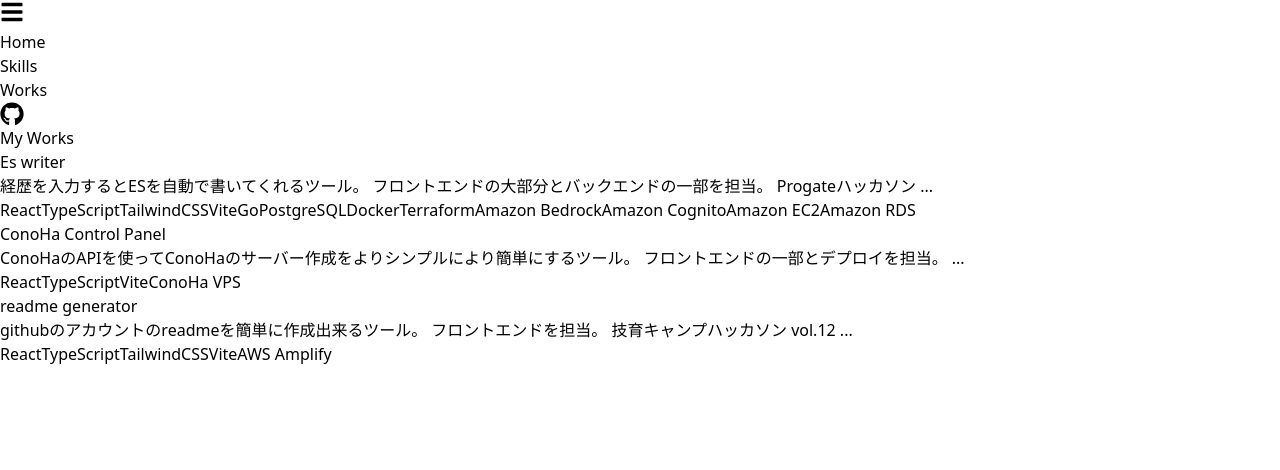
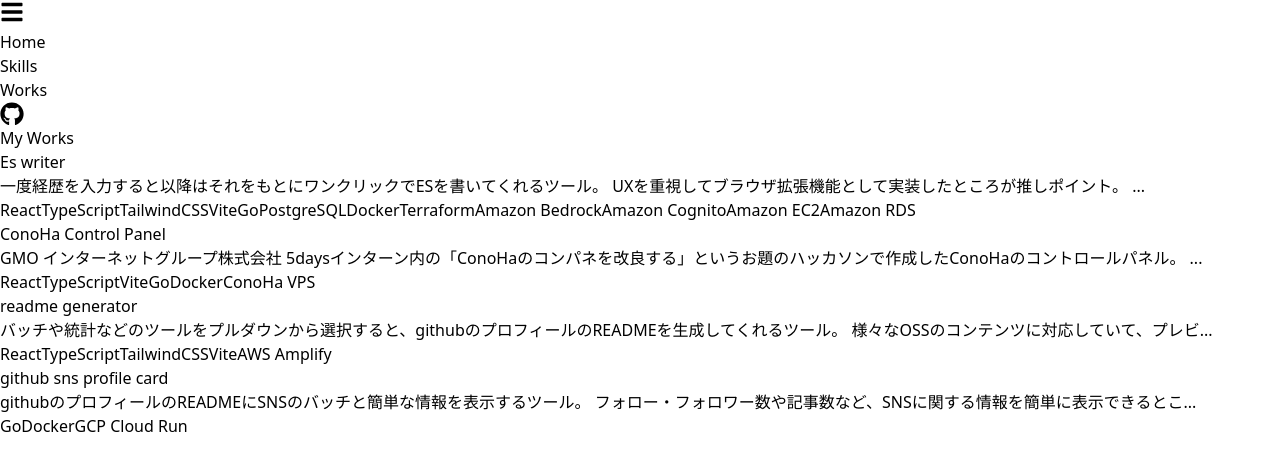
Before and after one commit to muhi111/muhi111.github.io, a React (Vite) app: page /#/works in a window 1280 px wide. Shown: the top 470 px of the page. Built offline with nearby package versions, Linux system fonts and the light colour scheme.

Commit message:
feat: Update Works page with new projects and descriptions

```diff
--- a/src/Works.tsx
+++ b/src/Works.tsx
@@ -4,7 +4,8 @@ import { FaGithub, FaExternalLinkAlt, FaTimes } from "react-icons/fa";
 const worksData = [
   {
     title: "Es writer",
-    description: `経歴を入力するとESを自動で書いてくれるツール。
+    description: `一度経歴を入力すると以降はそれをもとにワンクリックでESを書いてくれるツール。
+                  UXを重視してブラウザ拡張機能として実装したところが推しポイント。
                   フロントエンドの大部分とバックエンドの一部を担当。
                   Progateハッカソン powered by AWS エムスリー株式会社賞`,
     tags: [
@@ -27,21 +28,34 @@ const worksData = [
   },
   {
     title: "ConoHa Control Panel",
-    description: `ConoHaのAPIを使ってConoHaのサーバー作成をよりシンプルにより簡単にするツール。
+    description: `GMO インターネットグループ株式会社 5daysインターン内の「ConoHaのコンパネを改良する」というお題のハッカソンで作成したConoHaのコントロールパネル。
+                  初心者にも優しいUI・UXをテーマにチャット機能と、分かりやすい料金比較機能、スマホ表示時のミニマムなデザインを実装。
+                  ConoHaのAPIを使用してチャット画面での対話形式でのVPS契約まで行えるところが推しポイント。
                   フロントエンドの一部とデプロイを担当。
                   GMOインターネットグループ株式会社 2024年5daysインターン&ハッカソン 最優秀賞`,
-    tags: ["React", "TypeScript", "Vite", "ConoHa VPS"],
+    tags: ["React", "TypeScript", "Vite", "Go", "Docker", "ConoHa VPS"],
     githubLink: "https://github.com/baba-jun/ConoHA",
     liveLink: "",
   },
   {
     title: "readme generator",
-    description: `githubのアカウントのreadmeを簡単に作成出来るツール。
-                  フロントエンドを担当。
+    description: `バッチや統計などのツールをプルダウンから選択すると、githubのプロフィールのREADMEを生成してくれるツール。
+                  様々なOSSのコンテンツに対応していて、プレビュー機能も実装しているところが推しポイント。
+                  メンバー全員で並行して実装。
                   技育キャンプハッカソン vol.12 最優秀賞`,
     tags: ["React", "TypeScript", "TailwindCSS", "Vite", "AWS Amplify"],
     githubLink: "https://github.com/Teamsasa/readme-generator",
     liveLink: "https://readmes.studio/",
+  },
+  {
+    title: "github sns profile card",
+    description: `githubのプロフィールのREADMEにSNSのバッチと簡単な情報を表示するツール。
+                  フォロー・フォロワー数や記事数など、SNSに関する情報を簡単に表示できるところが推しポイント。
+                  メンバー全員で並行して実装。
+                  技育キャンプハッカソン vol.13 努力賞`,
+    tags: ["Go", "Docker", "GCP Cloud Run"],
+    githubLink: "https://github.com/Teamsasa/github-sns-profile-card",
+    liveLink: "https://github-sns-profile-card-e53bc5obaa-an.a.run.app",
   },
 ];
 
@@ -66,7 +80,9 @@ function WorkDetails({ work, onClose }: WorkDetailsProps) {
               <FaTimes size={24} />
             </button>
           </div>
-          <p className="text-gray-600 mb-4">{work.description}</p>
+          <p className="text-gray-600 mb-4 whitespace-pre-line">
+            {work.description}
+          </p>
           <div className="flex flex-wrap mb-4">
             {work.tags.map((tag, index) => (
               <span
```
